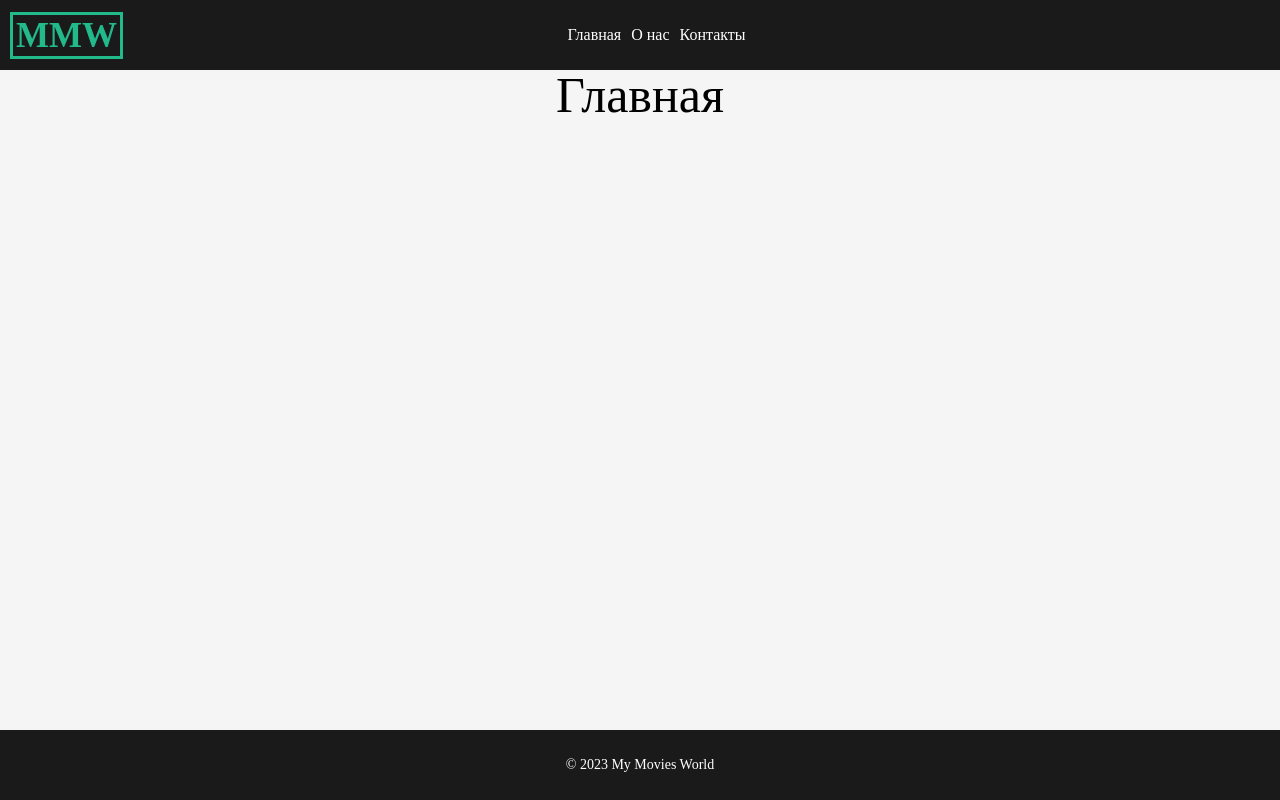
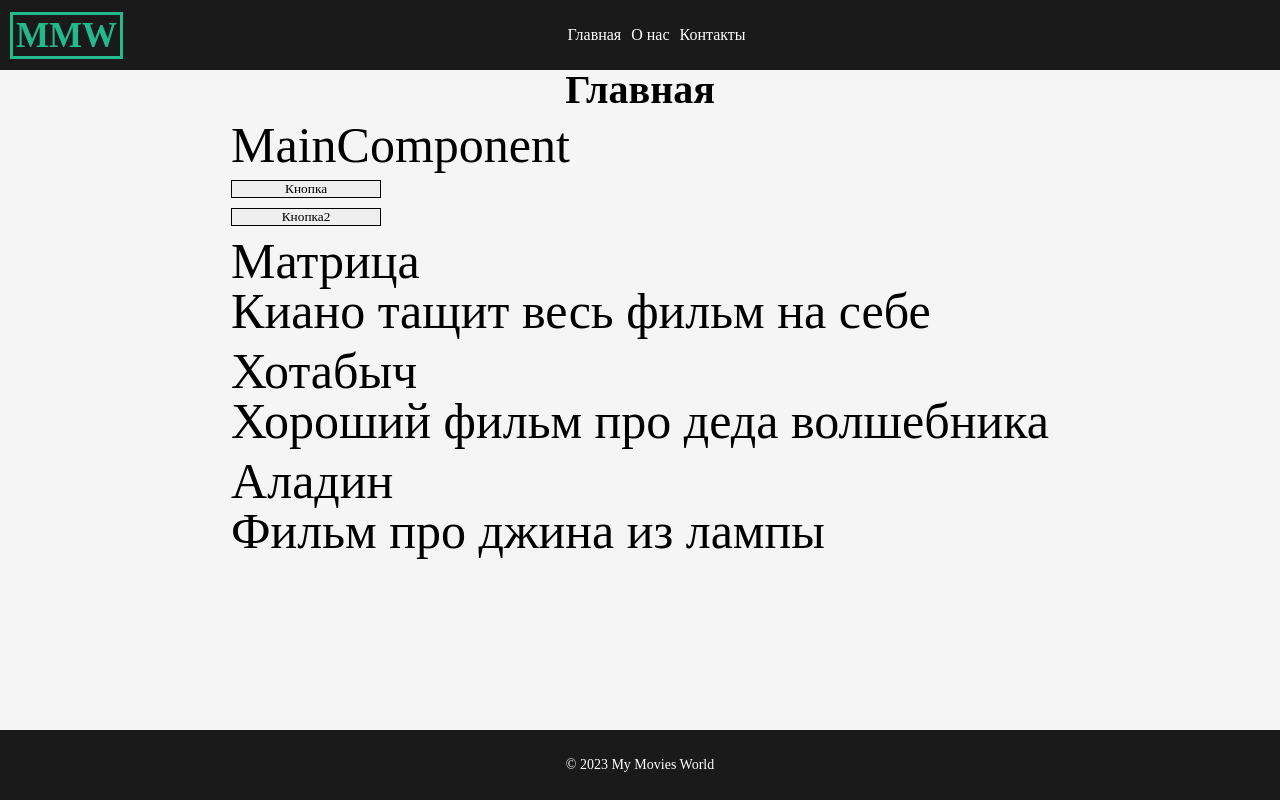
Before and after one commit to olegpl1993/my-angular-app, an Angular app: page / in a window 1280 px wide. Built offline with nearby package versions, Linux system fonts and the light colour scheme.

Commit message:
feat: test render ngFor

```diff
--- a/src/app/app.component.scss
+++ b/src/app/app.component.scss
@@ -2,4 +2,5 @@
   display: flex;
   flex-direction: column;
   color: var(--text-color);
+  background-color: var(--primary-background-color);
 }
--- a/src/app/app.module.ts
+++ b/src/app/app.module.ts
@@ -10,6 +10,7 @@ import { LogoComponent } from './logo/logo.component';
 import { MenuComponent } from './menu/menu.component';
 import { AboutComponent } from './about/about.component';
 import { ContactsComponent } from './contacts/contacts.component';
+import { CommonModule } from '@angular/common';
 
 @NgModule({
   declarations: [
@@ -25,6 +26,7 @@ import { ContactsComponent } from './contacts/contacts.component';
     AboutComponent,
     ContactsComponent,
     MainComponent,
+    CommonModule,
   ],
   providers: [],
   bootstrap: [AppComponent],
--- a/src/app/main/main.component.html
+++ b/src/app/main/main.component.html
@@ -1 +1,12 @@
-<div class="main">Главная</div>
+<div class="main">
+  <div class="main__title">Главная</div>
+  <div class="main__content">
+    <div class="main__text">{{ name }}</div>
+    <button class="main__button" (click)="sayName()">Кнопка</button>
+    <button class="main__button" (click)="say('Hell World')">Кнопка2</button>
+    <div *ngFor="let item of data">
+      <div>{{ item.title }}</div>
+      <div>{{ item.description }}</div>
+    </div>
+  </div>
+</div>
--- a/src/app/main/main.component.scss
+++ b/src/app/main/main.component.scss
@@ -1,8 +1,26 @@
 .main {
-  background-color: var(--primary-background-color);
   min-height: calc(100vh - 140px);
   font-size: 50px;
   display: flex;
-  justify-content: center;
-  align-items: flex-start;
+  justify-content: flex-start;
+  align-items: center;
+  flex-direction: column;
+  gap: 10px;
+
+  &__title {
+    font-size: 40px;
+    font-weight: 600;
+  }
+
+  &__content {
+    display: flex;
+    flex-direction: column;
+    gap: 10px;
+  }
+
+  &__button {
+    cursor: pointer;
+    border: 1px solid black;
+    width: 150px;
+  }
 }
--- a/src/app/main/main.component.ts
+++ b/src/app/main/main.component.ts
@@ -1,11 +1,34 @@
+import { CommonModule } from '@angular/common';
 import { Component } from '@angular/core';
 
 @Component({
   selector: 'app-main',
   templateUrl: './main.component.html',
   styleUrls: ['./main.component.scss'],
-  standalone: true
+  standalone: true,
+  imports: [CommonModule],
 })
 export class MainComponent {
+  public name = 'MainComponent';
+  public data = [
+    {
+      title: 'Матрица',
+      description: 'Киано тащит весь фильм на себе',
+    },
+    {
+      title: 'Хотабыч',
+      description: 'Хороший фильм про деда волшебника',
+    },
+    {
+      title: 'Аладин',
+      description: 'Фильм про джина из лампы',
+    },
+  ];
 
+  public say(value: string) {
+    console.log(value);
+  }
+  public sayName() {
+    console.log(this.name);
+  }
 }
```
